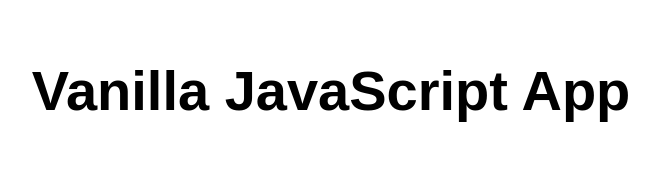
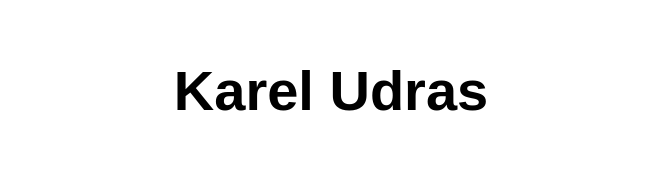
Before and after one commit to kareludras/ut2024azapp, a website: page src/index.html in a window 1280 px wide. Shown: the whole page, without its empty margins (309-968 px from the left). Drawn offline with Linux system fonts and the light colour scheme.

Commit message:
Update index.html

```diff
--- a/src/index.html
+++ b/src/index.html
@@ -10,7 +10,7 @@
 
 <body>
   <main>
-    <h1>Vanilla JavaScript App</h1>
+    <h1>Karel Udras</h1>
   </main>
 </body>
 
```
